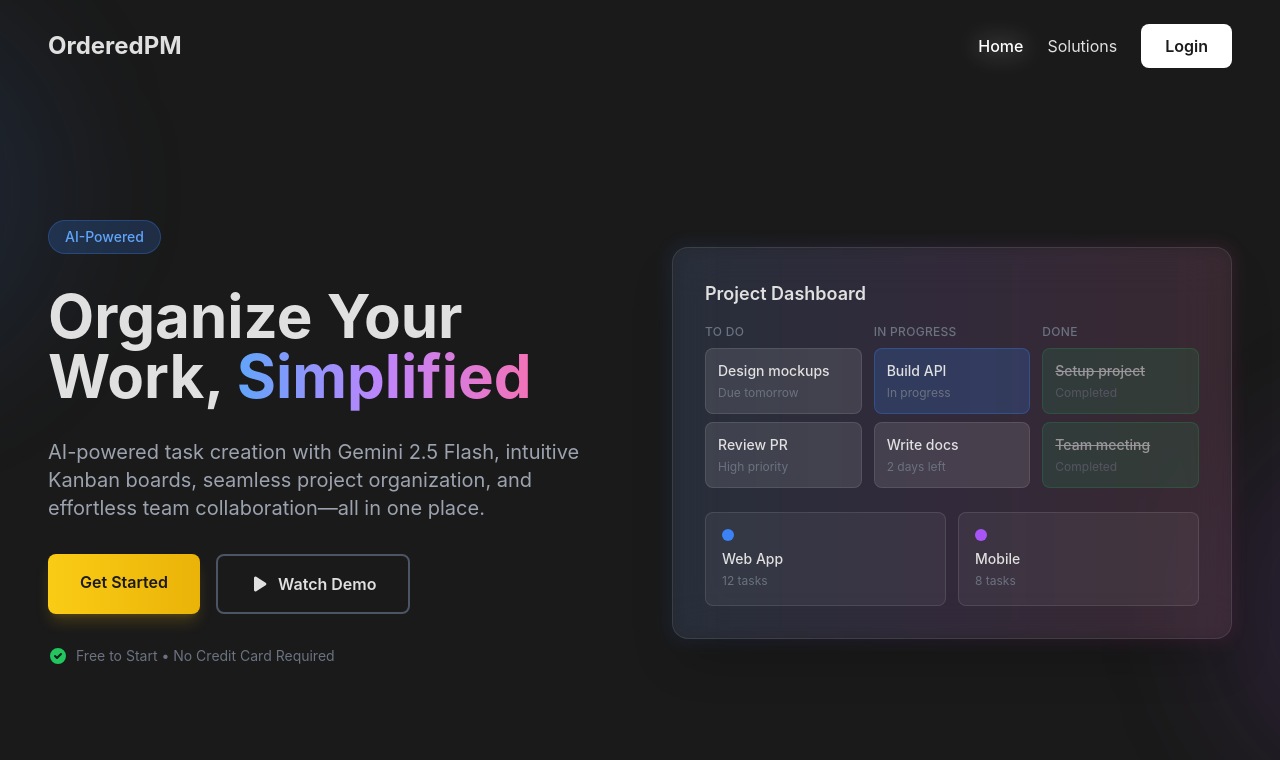
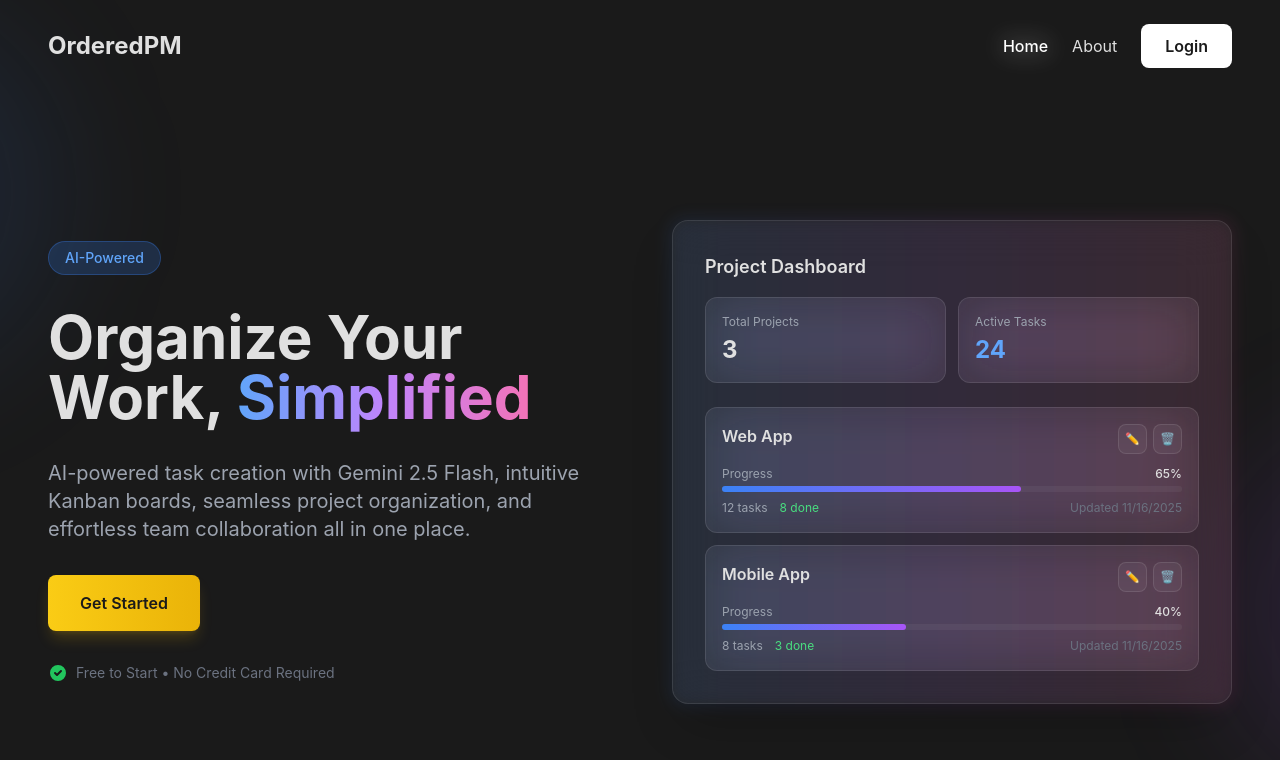
Before and after one commit to katonCODE/OrderedPM, a React (Vite) app in the folder client/: page / in a window 1280 px wide. Shown: the top 760 px of the page. Built offline with nearby package versions, Linux system fonts and the light colour scheme; no server answers.

Commit message:
Adjusted home and about pages

```diff
--- a/client/src/App.tsx
+++ b/client/src/App.tsx
@@ -12,7 +12,7 @@ import ShareLinkRedeem from './components/ShareLinkRedeem';
 import EmailConfirmation from './components/EmailConfirmation';
 import Profile from './components/Profile';
 import LandingPage from './components/LandingPage';
-import Solutions from './components/Solutions';
+import About from './components/About';
 import './App.css';
 
 interface Session {
@@ -193,8 +193,8 @@ function App() {
             element={<Profile />}
           />
           <Route
-            path="/solutions"
-            element={<Solutions />}
+            path="/about"
+            element={<About />}
           />
           <Route path="*" element={<Navigate to={user ? "/dashboard" : "/"} replace />} />
         </Routes>
--- /dev/null
+++ b/client/src/components/About.tsx
@@ -0,0 +1,49 @@
+import React from 'react';
+import Navigation from './Navigation';
+
+const About: React.FC = () => {
+  return (
+    <div className="min-h-screen bg-[#1a1a1a] text-[#e0e0e0]">
+      {/* Background gradient effects */}
+      <div className="fixed inset-0 overflow-hidden pointer-events-none">
+        <div className="absolute top-0 -left-1/4 w-96 h-96 bg-blue-500/10 rounded-full blur-3xl"></div>
+        <div className="absolute bottom-0 -right-1/4 w-96 h-96 bg-purple-500/10 rounded-full blur-3xl"></div>
+      </div>
+
+      {/* Navigation Bar */}
+      <Navigation />
+
+      {/* Content */}
+      <div className="relative z-10 max-w-7xl mx-auto px-6 md:px-12 py-20 md:py-32">
+        <div className="max-w-3xl mx-auto">
+          <h1 className="text-4xl md:text-5xl lg:text-6xl font-bold mb-8">
+            <span className="bg-gradient-to-r from-blue-400 via-purple-400 to-pink-400 bg-clip-text text-transparent">
+              About
+            </span>
+          </h1>
+          <div className="space-y-6 text-lg md:text-xl text-gray-400 leading-relaxed">
+            <p>
+              This webapp is a passion project created by Daniel Huang, a student at AUT.
+            </p>
+            <p>
+              The goal of this project is to create a simple and efficient project management tool that is easy to use and understand.
+              It is built with React, Express.js, and PostgreSQL.
+            </p>
+            <p>
+              It is built with React, Express.js, and PostgreSQL.
+              It is hosted on Vercel and Render.
+            </p>
+            <p>
+              The project is still a work in progress and more features will be added in the future.
+            </p>
+            <p>
+              Thanks for checking it out :)
+            </p>
+          </div>
+        </div>
+      </div>
+    </div>
+  );
+};
+
+export default About;
--- a/client/src/components/LandingPage.tsx
+++ b/client/src/components/LandingPage.tsx
@@ -35,7 +35,7 @@ const LandingPage: React.FC = () => {
             {/* Subheadline */}
             <p className="text-lg md:text-xl text-gray-400 leading-relaxed max-w-xl">
               AI-powered task creation with Gemini 2.5 Flash, intuitive Kanban boards,
-              seamless project organization, and effortless team collaboration—all in one place.
+              seamless project organization, and effortless team collaboration all in one place.
             </p>
 
             {/* Buttons */}
@@ -46,12 +46,6 @@ const LandingPage: React.FC = () => {
               >
                 Get Started
               </Link>
-              <button className="px-8 py-4 border-2 border-gray-600 text-[#e0e0e0] font-semibold rounded-lg hover:border-gray-500 hover:text-white transition-all flex items-center justify-center gap-2">
-                <svg className="w-5 h-5" fill="currentColor" viewBox="0 0 20 20">
-                  <path d="M6.3 2.841A1.5 1.5 0 004 4.11V15.89a1.5 1.5 0 002.3 1.269l9.344-5.89a1.5 1.5 0 000-2.538L6.3 2.84z" />
-                </svg>
-                Watch Demo
-              </button>
             </div>
 
             {/* Trust Signal */}
@@ -71,68 +65,97 @@ const LandingPage: React.FC = () => {
               <div className="absolute -inset-1 bg-gradient-to-r from-blue-500/20 via-purple-500/20 to-pink-500/20 rounded-2xl blur opacity-50"></div>
 
               <div className="relative">
-                {/* Mini Kanban Board Preview */}
-                <div className="mb-6">
+                {/* Project Dashboard Preview */}
+                <div>
                   <h3 className="text-lg font-semibold text-[#e0e0e0] mb-4">Project Dashboard</h3>
-                  <div className="grid grid-cols-3 gap-3">
-                    {/* To Do Column */}
-                    <div className="space-y-2">
-                      <div className="text-xs font-medium text-gray-500 uppercase tracking-wide mb-2">
-                        To Do
+
+                  {/* Stats Overview */}
+                  <div className="grid grid-cols-2 gap-3 mb-6">
+                    <div className="backdrop-blur-xl bg-white/5 border border-white/10 rounded-xl p-4">
+                      <div className="text-xs text-gray-400 mb-1">Total Projects</div>
+                      <div className="text-2xl font-bold text-[#e0e0e0]">3</div>
                     </div>
-                      <div className="bg-white/10 rounded-lg p-3 border border-white/10">
-                        <div className="text-sm font-medium text-[#e0e0e0] mb-1">Design mockups</div>
-                        <div className="text-xs text-gray-500">Due tomorrow</div>
-                      </div>
-                      <div className="bg-white/10 rounded-lg p-3 border border-white/10">
-                        <div className="text-sm font-medium text-[#e0e0e0] mb-1">Review PR</div>
-                        <div className="text-xs text-gray-500">High priority</div>
+                    <div className="backdrop-blur-xl bg-white/5 border border-white/10 rounded-xl p-4">
+                      <div className="text-xs text-gray-400 mb-1">Active Tasks</div>
+                      <div className="text-2xl font-bold text-blue-400">24</div>
                     </div>
                   </div>
 
-                    {/* In Progress Column */}
-                    <div className="space-y-2">
-                      <div className="text-xs font-medium text-gray-500 uppercase tracking-wide mb-2">
-                        In Progress
-                      </div>
-                      <div className="bg-blue-500/20 rounded-lg p-3 border border-blue-500/30">
-                        <div className="text-sm font-medium text-[#e0e0e0] mb-1">Build API</div>
-                        <div className="text-xs text-gray-500">In progress</div>
-                      </div>
-                      <div className="bg-white/10 rounded-lg p-3 border border-white/10">
-                        <div className="text-sm font-medium text-[#e0e0e0] mb-1">Write docs</div>
-                        <div className="text-xs text-gray-500">2 days left</div>
+                  {/* Project Cards Preview */}
+                  <div className="space-y-3">
+                    {/* Project Card 1 */}
+                    <div className="relative backdrop-blur-xl bg-white/5 border border-white/10 rounded-xl p-4 group">
+                      <div className="absolute -inset-0.5 bg-gradient-to-r from-blue-500/20 via-purple-500/20 to-pink-500/20 rounded-xl blur opacity-0 group-hover:opacity-50 transition-opacity"></div>
+                      <div className="relative">
+                        <div className="flex justify-between items-start mb-3">
+                          <h4 className="text-base font-semibold text-[#e0e0e0]">Web App</h4>
+                          <div className="flex gap-1.5">
+                            <button className="p-1.5 bg-white/5 border border-white/10 rounded-lg text-gray-400 hover:text-[#e0e0e0] text-xs">✏️</button>
+                            <button className="p-1.5 bg-white/5 border border-white/10 rounded-lg text-gray-400 hover:text-[#e0e0e0] text-xs">🗑️</button>
                           </div>
                         </div>
-
-                    {/* Done Column */}
                         <div className="space-y-2">
-                      <div className="text-xs font-medium text-gray-500 uppercase tracking-wide mb-2">
-                        Done
+                          <div>
+                            <div className="flex justify-between items-center mb-1">
+                              <span className="text-xs text-gray-400">Progress</span>
+                              <span className="text-xs font-medium text-[#e0e0e0]">65%</span>
                             </div>
-                      <div className="bg-green-500/20 rounded-lg p-3 border border-green-500/30 opacity-60">
-                        <div className="text-sm font-medium text-[#e0e0e0] mb-1 line-through">Setup project</div>
-                        <div className="text-xs text-gray-500">Completed</div>
+                            <div className="w-full bg-white/5 rounded-full h-1.5">
+                              <div
+                                className="bg-gradient-to-r from-blue-500 to-purple-500 h-1.5 rounded-full"
+                                style={{ width: '65%' }}
+                              />
                             </div>
-                      <div className="bg-green-500/20 rounded-lg p-3 border border-green-500/30 opacity-60">
-                        <div className="text-sm font-medium text-[#e0e0e0] mb-1 line-through">Team meeting</div>
-                        <div className="text-xs text-gray-500">Completed</div>
+                          </div>
+                          <div className="flex items-center justify-between text-xs">
+                            <div className="flex items-center gap-3 text-gray-400">
+                              <span>12 tasks</span>
+                              <span className="text-green-400">8 done</span>
+                            </div>
+                            <div className="text-gray-500">
+                              Updated {new Date().toLocaleDateString()}
+                            </div>
                           </div>
                         </div>
                       </div>
                     </div>
 
-                {/* Project Cards Preview */}
-                <div className="grid grid-cols-2 gap-3">
-                  <div className="bg-white/5 rounded-lg p-4 border border-white/10">
-                    <div className="w-3 h-3 bg-blue-500 rounded-full mb-2"></div>
-                    <div className="text-sm font-medium text-[#e0e0e0] mb-1">Web App</div>
-                    <div className="text-xs text-gray-500">12 tasks</div>
+                    {/* Project Card 2 */}
+                    <div className="relative backdrop-blur-xl bg-white/5 border border-white/10 rounded-xl p-4 group">
+                      <div className="absolute -inset-0.5 bg-gradient-to-r from-blue-500/20 via-purple-500/20 to-pink-500/20 rounded-xl blur opacity-0 group-hover:opacity-50 transition-opacity"></div>
+                      <div className="relative">
+                        <div className="flex justify-between items-start mb-3">
+                          <h4 className="text-base font-semibold text-[#e0e0e0]">Mobile App</h4>
+                          <div className="flex gap-1.5">
+                            <button className="p-1.5 bg-white/5 border border-white/10 rounded-lg text-gray-400 hover:text-[#e0e0e0] text-xs">✏️</button>
+                            <button className="p-1.5 bg-white/5 border border-white/10 rounded-lg text-gray-400 hover:text-[#e0e0e0] text-xs">🗑️</button>
                           </div>
-                  <div className="bg-white/5 rounded-lg p-4 border border-white/10">
-                    <div className="w-3 h-3 bg-purple-500 rounded-full mb-2"></div>
-                    <div className="text-sm font-medium text-[#e0e0e0] mb-1">Mobile</div>
-                    <div className="text-xs text-gray-500">8 tasks</div>
+                        </div>
+                        <div className="space-y-2">
+                          <div>
+                            <div className="flex justify-between items-center mb-1">
+                              <span className="text-xs text-gray-400">Progress</span>
+                              <span className="text-xs font-medium text-[#e0e0e0]">40%</span>
+                            </div>
+                            <div className="w-full bg-white/5 rounded-full h-1.5">
+                              <div
+                                className="bg-gradient-to-r from-blue-500 to-purple-500 h-1.5 rounded-full"
+                                style={{ width: '40%' }}
+                              />
+                            </div>
+                          </div>
+                          <div className="flex items-center justify-between text-xs">
+                            <div className="flex items-center gap-3 text-gray-400">
+                              <span>8 tasks</span>
+                              <span className="text-green-400">3 done</span>
+                            </div>
+                            <div className="text-gray-500">
+                              Updated {new Date().toLocaleDateString()}
+                            </div>
+                          </div>
+                        </div>
+                      </div>
+                    </div>
                   </div>
                 </div>
               </div>
--- a/client/src/components/Navigation.tsx
+++ b/client/src/components/Navigation.tsx
@@ -30,13 +30,13 @@ const Navigation: React.FC = () => {
             Home
           </Link>
           <Link
-            to="/solutions"
-            className={`text-sm md:text-base transition-all hidden md:inline-block ${isActive('/solutions')
+            to="/about"
+            className={`text-sm md:text-base transition-all hidden md:inline-block ${isActive('/about')
                 ? 'text-white drop-shadow-[0_0_12px_rgba(255,255,255,0.6)] font-medium'
                 : 'text-[#e0e0e0] hover:text-white'
               }`}
           >
-            Solutions
+            About
           </Link>
           <Link
             to="/login"
--- a/client/src/components/Solutions.tsx
+++ /dev/null
@@ -1,33 +0,0 @@
-import React from 'react';
-import Navigation from './Navigation';
-
-const Solutions: React.FC = () => {
-  return (
-    <div className="min-h-screen bg-[#1a1a1a] text-[#e0e0e0]">
-      {/* Background gradient effects */}
-      <div className="fixed inset-0 overflow-hidden pointer-events-none">
-        <div className="absolute top-0 -left-1/4 w-96 h-96 bg-blue-500/10 rounded-full blur-3xl"></div>
-        <div className="absolute bottom-0 -right-1/4 w-96 h-96 bg-purple-500/10 rounded-full blur-3xl"></div>
-      </div>
-
-      {/* Navigation Bar */}
-      <Navigation />
-
-      {/* Content */}
-      <div className="relative z-10 max-w-7xl mx-auto px-6 md:px-12 py-20 md:py-32">
-        <div className="text-center">
-          <h1 className="text-4xl md:text-5xl lg:text-6xl font-bold mb-6">
-            <span className="bg-gradient-to-r from-blue-400 via-purple-400 to-pink-400 bg-clip-text text-transparent">
-              Solutions
-            </span>
-          </h1>
-          <p className="text-xl md:text-2xl text-gray-400">
-            Work in progress
-          </p>
-        </div>
-      </div>
-    </div>
-  );
-};
-
-export default Solutions;
```
Lines whose indentation alone changed are shown as unchanged.
